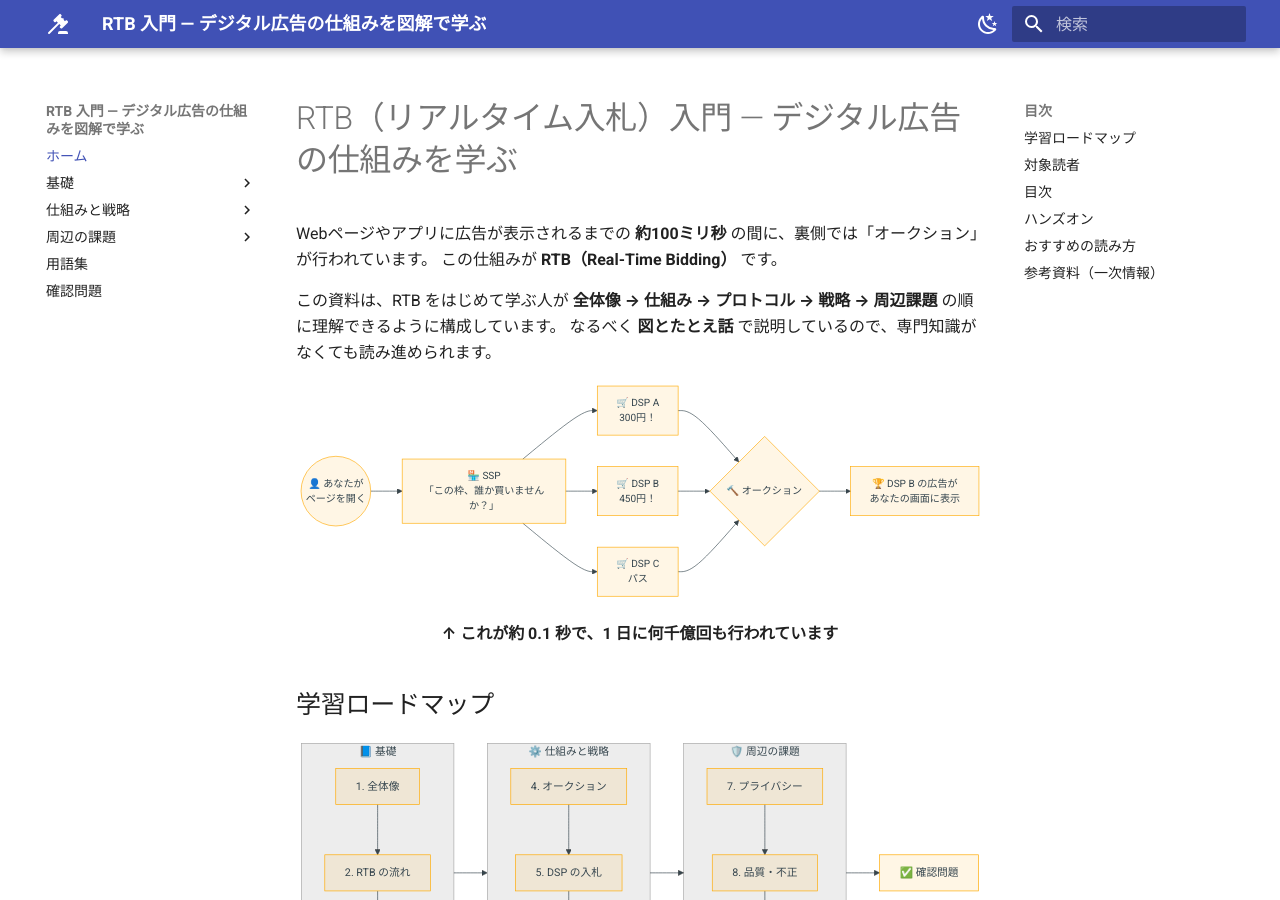
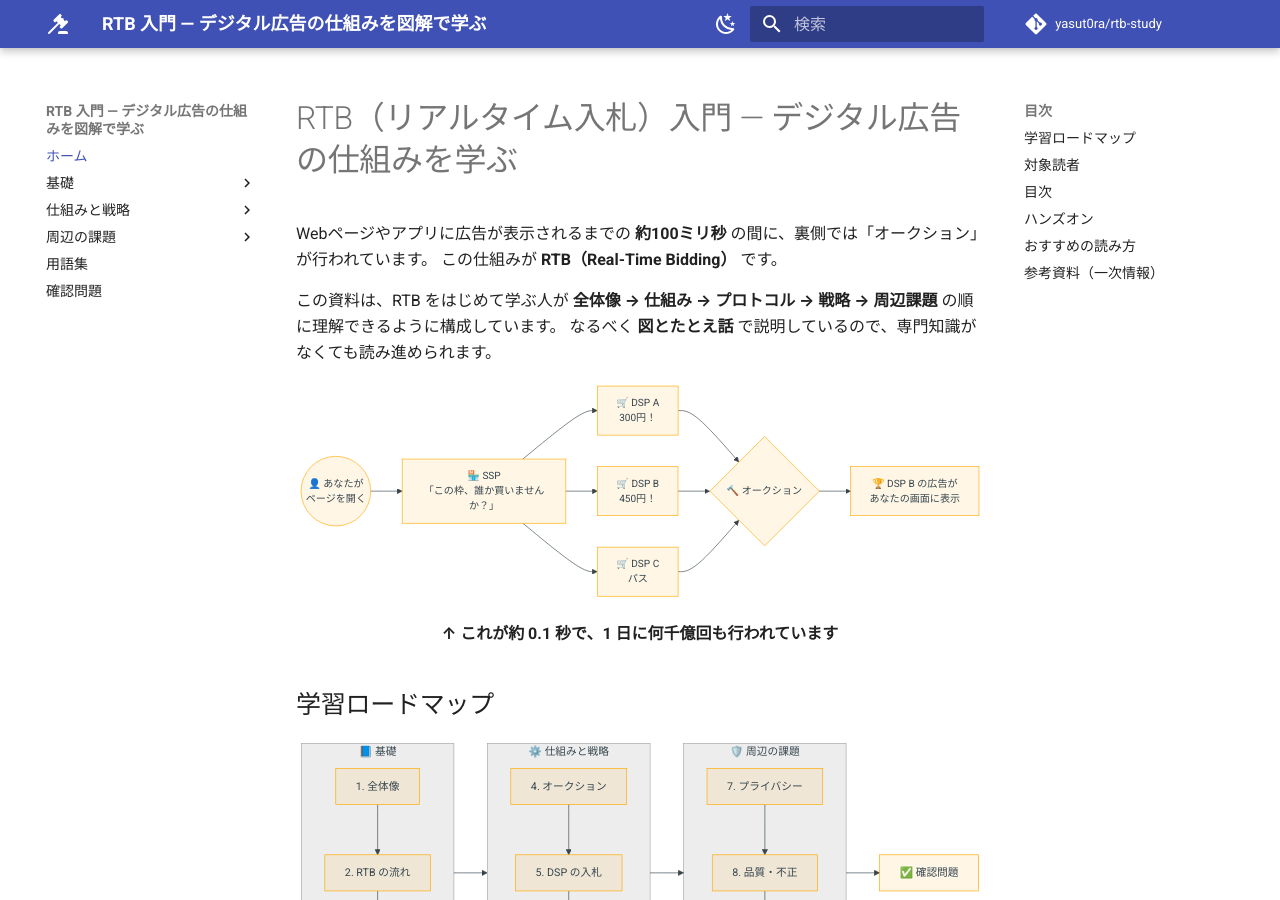
Before and after one commit to yasut0ra/rtb-study, an MkDocs documentation site: the page built from docs/index.md, in a window 1280 px wide and 900 px high. Built offline with MkDocs 1.6.1 and Material for MkDocs 9.7.7, drawn with Linux system fonts in a browser that asks for light colours; comment, search, counter and statistics services are not loaded.

Commit message:
Add site and repository URLs
Co-Authored-By: Claude Opus 5.5 <noreply@anthropic.com>

```diff
--- a/mkdocs.yml
+++ b/mkdocs.yml
@@ -1,5 +1,9 @@
 site_name: RTB 入門 — デジタル広告の仕組みを図解で学ぶ
 site_description: リアルタイム入札（RTB）の仕組みを、図とたとえ話でゼロから学ぶ学習資料
+site_url: https://yasut0ra.github.io/rtb-study/
+repo_url: https://github.com/yasut0ra/rtb-study
+repo_name: yasut0ra/rtb-study
+edit_uri: edit/main/docs/
 docs_dir: docs
 
 theme:
```
Also changed, not shown: README.md (+1 -1 lines).
